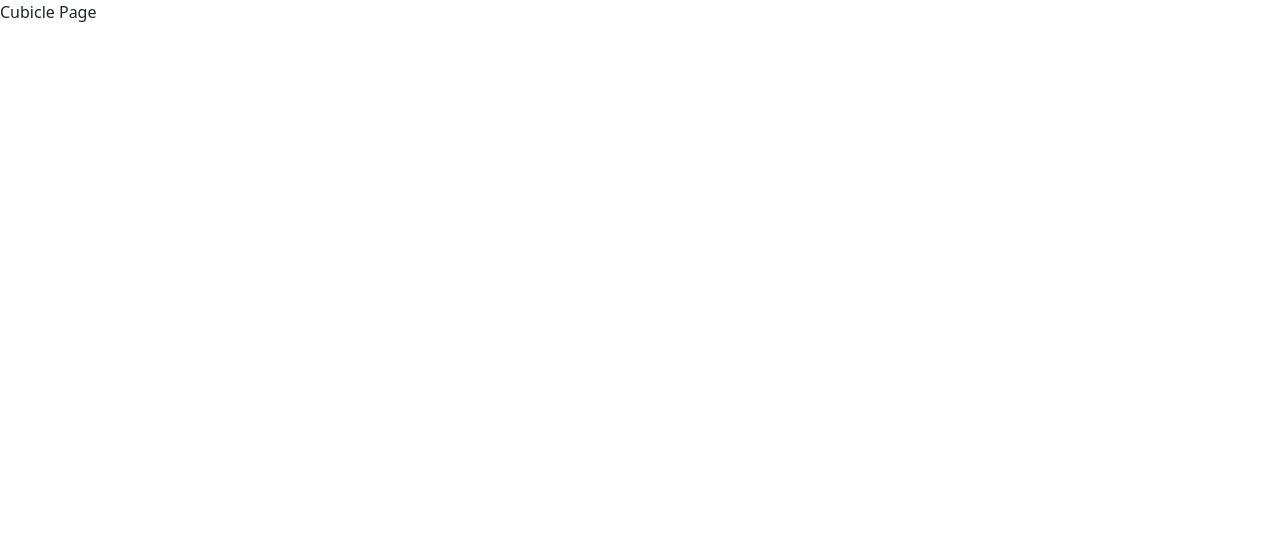
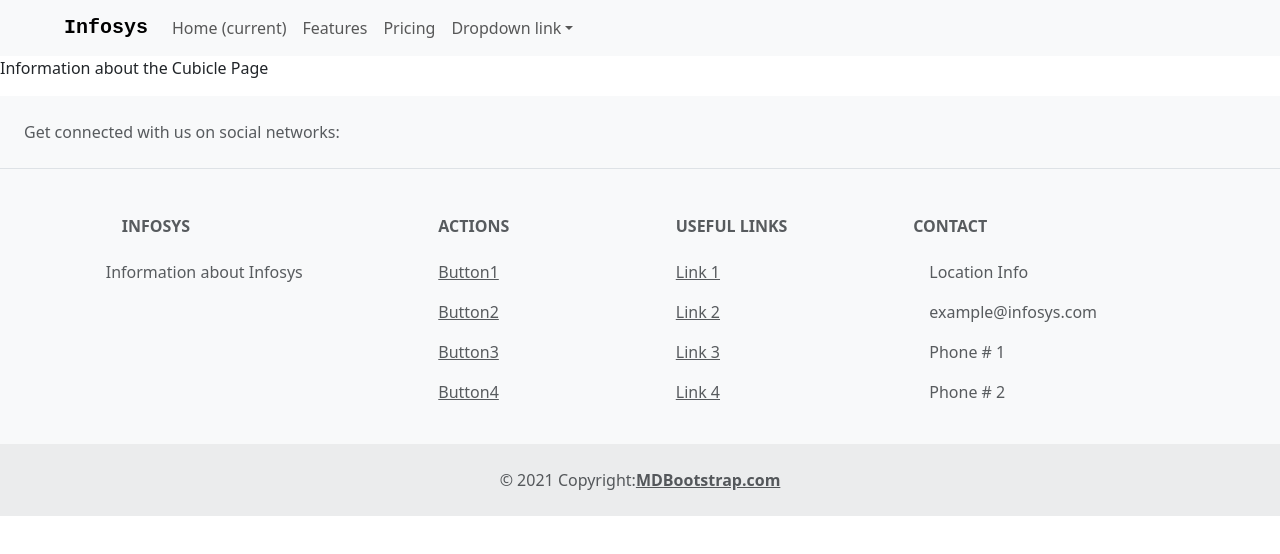
Before and after one commit to largeweb/bizhacks-2022, a React (Create React App) app in the folder mem-pwa/: page /cubicle in a window 1280 px wide. Shown: the top 554 px of the page. Built offline with nearby package versions, Linux system fonts and the light colour scheme.

Commit message:
frontend changes

```diff
--- a/mem-pwa/src/pages/CubiclePage.js
+++ b/mem-pwa/src/pages/CubiclePage.js
@@ -5,11 +5,17 @@ import { Container } from 'react-bootstrap';
 import '../App.css';
 import {Link} from "react-router-dom";
 import {BrowserRouter as Router, Switch, Route} from "react-router-dom";
+import Navbar from "./Navbar"
+import Footer from "./Footer"
 
 function CubiclePage() {
-	return (
-		<div>Cubicle Page</div>
-	)
+ return (
+  <div>
+      <Navbar />
+	  <p>Information about the Cubicle Page</p>
+      <Footer />
+  </div>
+ )
 }
 
 export default CubiclePage;
--- a/mem-pwa/src/pages/HomeMenuAdmin.js
+++ b/mem-pwa/src/pages/HomeMenuAdmin.js
@@ -1,4 +1,5 @@
 import { Button } from 'bootstrap';
+import {Link} from "react-router-dom";
 import React from 'react';
 import "react-bootstrap"
 import '../App.css';
@@ -7,7 +8,7 @@ function HomeMenuAdmin() {
   return (
     <div className="menuContainer" >
       <div>
-        <button className={"menuButton"}>Admin</button>
+          <Link to="/cubicle"><button className={"menuButton"}>Cubicle Manager</button></Link>
         <button className={"menuButton"}>Control 😎</button>
       </div>
       <div>
```
